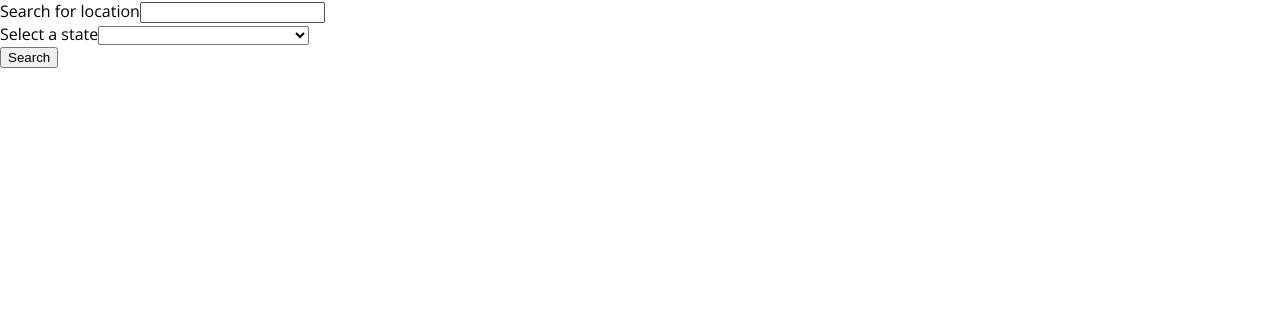
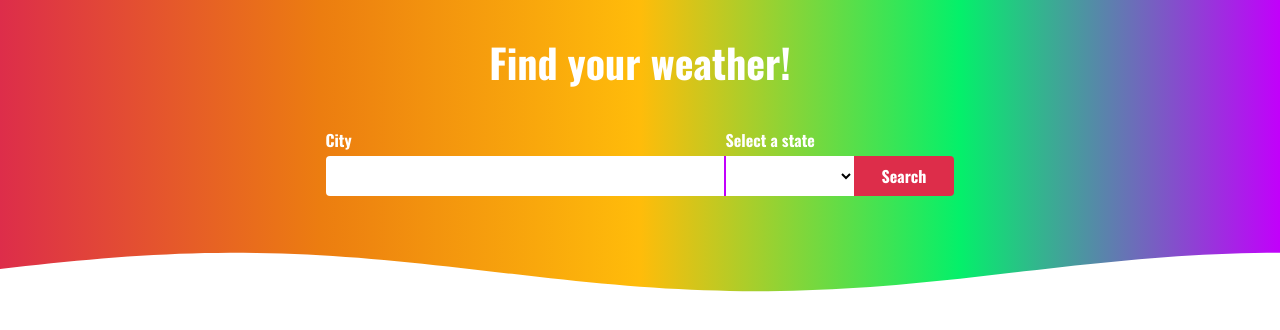
Before and after one commit to mpeck99/weather-app, a Vue app: page / in a window 1280 px wide. Shown: the top 330 px of the page. Built offline with nearby package versions, Linux system fonts and the light colour scheme.

Commit message:
wrappting the components into sections

```diff
--- a/src/Components/PlacesSearch.vue
+++ b/src/Components/PlacesSearch.vue
@@ -1,6 +1,9 @@
 <template>
+  <section aria-label="Search for your local weather" class="bg-gradient">
+    <h1>Find your weather!</h1>
+    <div class="form-wrapper">
       <div class="form-group">
-    <label for="location">Search for location</label>
+        <label for="location">City</label>
         <input
           type="text"
           name="location"
@@ -11,6 +14,8 @@
       </div>
       <state-dropdown @state="stateValue" />
       <button @click="fetchData()">Search</button>
+    </div>
+  </section>
 </template>
 <script>
 import stateDropdown from '@/Components/StatesDropdown';
@@ -92,4 +97,255 @@ export default {
 };
 </script>
 
-<style></style>
+<style lang="scss">
+@import '../assets/styles/styles.scss';
+.bg-gradient {
+  min-height: 22rem;
+
+  display: flex;
+  flex-direction: column;
+  align-items: center;
+
+  overflow: hidden;
+
+  position: relative;
+
+  background: linear-gradient(
+    to right,
+    $pink,
+    $orange,
+    $yellow,
+    $green,
+    $purple
+  );
+
+  @media (min-width: 767px) {
+    min-height: 15rem;
+  }
+
+  &:after {
+    content: '';
+
+    width: 100%;
+    height: 8rem;
+
+    position: absolute;
+    left: 0;
+    bottom: -2rem;
+
+    clip-path: polygon(
+      100% 0%,
+      0% 0%,
+      0% 65%,
+      1% 64.95%,
+      2% 64.8%,
+      3% 64.6%,
+      4% 64.3%,
+      5% 63.9%,
+      6% 63.45%,
+      7% 62.9%,
+      8% 62.25%,
+      9% 61.55%,
+      10% 60.8%,
+      11% 59.95%,
+      12% 59.05%,
+      13% 58.1%,
+      14% 57.1%,
+      15% 56.05%,
+      16% 55%,
+      17% 53.9%,
+      18% 52.8%,
+      19% 51.65%,
+      20% 50.5%,
+      21% 49.35%,
+      22% 48.2%,
+      23% 47.05%,
+      24% 45.9%,
+      25% 44.8%,
+      26% 43.75%,
+      27% 42.75%,
+      28% 41.75%,
+      29% 40.8%,
+      30% 39.9%,
+      31% 39.1%,
+      32% 38.35%,
+      33% 37.65%,
+      34% 37.05%,
+      35% 36.5%,
+      36% 36.05%,
+      37% 35.65%,
+      38% 35.35%,
+      39% 35.15%,
+      40% 35.05%,
+      41% 35%,
+      42% 35.05%,
+      43% 35.2%,
+      44% 35.45%,
+      45% 35.75%,
+      46% 36.15%,
+      47% 36.65%,
+      48% 37.2%,
+      49% 37.85%,
+      50% 38.55%,
+      51% 39.35%,
+      52% 40.2%,
+      53% 41.1%,
+      54% 42.05%,
+      55% 43.05%,
+      56% 44.1%,
+      57% 45.15%,
+      58% 46.3%,
+      59% 47.4%,
+      60% 48.55%,
+      61% 49.7%,
+      62% 50.85%,
+      63% 52%,
+      64% 53.15%,
+      65% 54.25%,
+      66% 55.35%,
+      67% 56.4%,
+      68% 57.45%,
+      69% 58.4%,
+      70% 59.35%,
+      71% 60.2%,
+      72% 61.05%,
+      73% 61.8%,
+      74% 62.45%,
+      75% 63.05%,
+      76% 63.6%,
+      77% 64.05%,
+      78% 64.4%,
+      79% 64.7%,
+      80% 64.85%,
+      81% 65%,
+      82% 65%,
+      83% 64.9%,
+      84% 64.75%,
+      85% 64.5%,
+      86% 64.2%,
+      87% 63.75%,
+      88% 63.25%,
+      89% 62.7%,
+      90% 62.05%,
+      91% 61.3%,
+      92% 60.5%,
+      93% 59.65%,
+      94% 58.75%,
+      95% 57.8%,
+      96% 56.8%,
+      97% 55.75%,
+      98% 54.65%,
+      99% 53.55%,
+      100% 52.4%
+    );
+
+    background-color: $white;
+
+    transform: rotate(180deg);
+  }
+}
+
+h1 {
+  margin: 0;
+
+  color: $white;
+}
+.form-wrapper {
+  width: 100%;
+
+  display: flex;
+  flex-direction: column;
+
+  margin-top: 1rem;
+
+  @media (min-width: 767px) {
+    flex-direction: row;
+    justify-content: center;
+
+    margin-top: 4rem;
+  }
+}
+.form-group {
+  display: flex;
+  flex-direction: column;
+
+  @media (min-width: 767px) {
+    position: relative;
+  }
+
+  label {
+    margin: 0.75rem 0;
+
+    font-weight: 700;
+    font-family: 'Oswald', sans-serif;
+    color: $white;
+
+    @media (min-width: 767px) {
+      position: absolute;
+      top: -1.75rem;
+
+      margin: 0;
+    }
+  }
+
+  input,
+  select {
+    height: 2.5rem;
+
+    padding: 0.5rem;
+    margin: 0;
+
+    border-radius: 0.25rem;
+    border-color: transparent;
+    background-color: $white;
+    box-sizing: border-box;
+
+    @media (min-width: 767px) {
+      border-radius: 0.25rem 0 0 0.25rem;
+      border: 0;
+    }
+  }
+  input {
+    width: 100%;
+
+    @media (min-width: 767px) {
+      width: 25rem;
+
+      border-right: 2px $purple solid;
+    }
+  }
+  select {
+    width: 100%;
+
+    margin-bottom: 1rem;
+
+    @media (min-width: 767px) {
+      max-width: 8rem;
+
+      margin-bottom: 0;
+
+      border-top-left-radius: 0;
+      border-bottom-left-radius: 0;
+    }
+  }
+}
+button {
+  padding: 0.5rem;
+
+  font-weight: 700;
+  font-family: 'Oswald', sans-serif;
+  font-size: 1rem;
+  color: $white;
+
+  background-color: $pink;
+  border-radius: 0.25rem;
+  border: 0;
+
+  @media (min-width: 767px) {
+    padding: 0 1.75rem;
+
+    border-top-left-radius: 0;
+    border-bottom-left-radius: 0;
+  }
+}
+</style>
```
Lines whose indentation alone changed are shown as unchanged.
